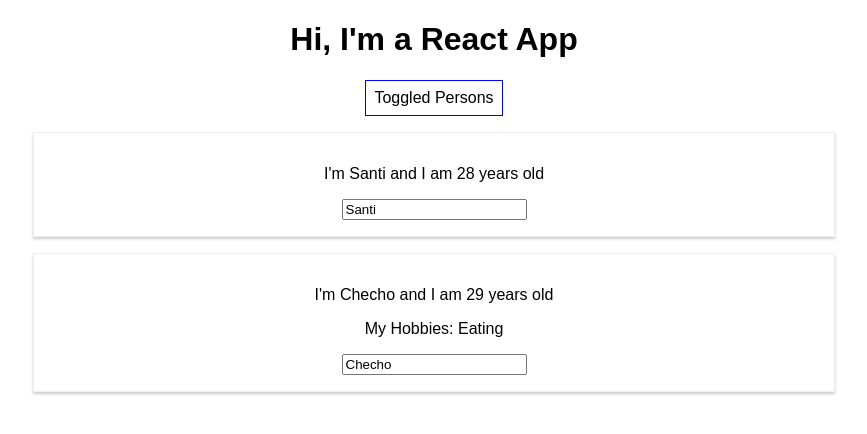
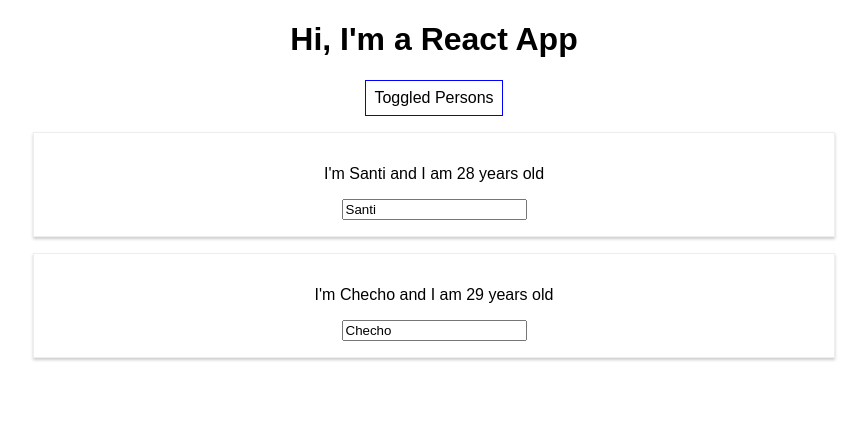
Before and after one commit to srueda27/react-complete-guide, a React (Create React App) app: page / in a window 1280 px wide. Both pictures are taken after a click on the button "Toggled Persons". Shown: the top 434 px of the page, without its empty margins (206-1073 px from the left). Built offline with nearby package versions, Linux system fonts and the light colour scheme.

Commit message:
display elements from the state as lists and delete element from the state

```diff
--- a/src/App.js
+++ b/src/App.js
@@ -13,13 +13,12 @@
     showPersons: false
   };
 
-  switchNameHandler = (newName) => {
-    this.setState({
-      persons: [
-        { name: newName, age: '28' },
-        { name: 'Checho', age: '29' }
-      ]
-    });
+  deletePersonHandler = (personIndex) => {
+    // const persons = this.state.persons.slice();
+    const persons = [...this.state.persons];
+
+    persons.splice(personIndex, 1);
+    this.setState({ persons: persons });
   }
 
   nameChangedHandler = (event) => {
@@ -51,15 +50,12 @@
     if (this.state.showPersons) {
       persons = (
         <div>
-          <Person
-            name={this.state.persons[0].name}
-            age={this.state.persons[0].age}
-            changed={this.nameChangedHandler} />
-
-          <Person
-            name={this.state.persons[1].name}
-            age={this.state.persons[1].age}
-            click={this.switchNameHandler.bind(this, 'JuanSe')}>My Hobbies: Eating</Person>
+          {this.state.persons.map((person, index) => {
+            return <Person
+              click={() => this.deletePersonHandler(index)}
+              name={person.name}
+              age={person.age} />
+          })}
         </div>
       );
     }
```
